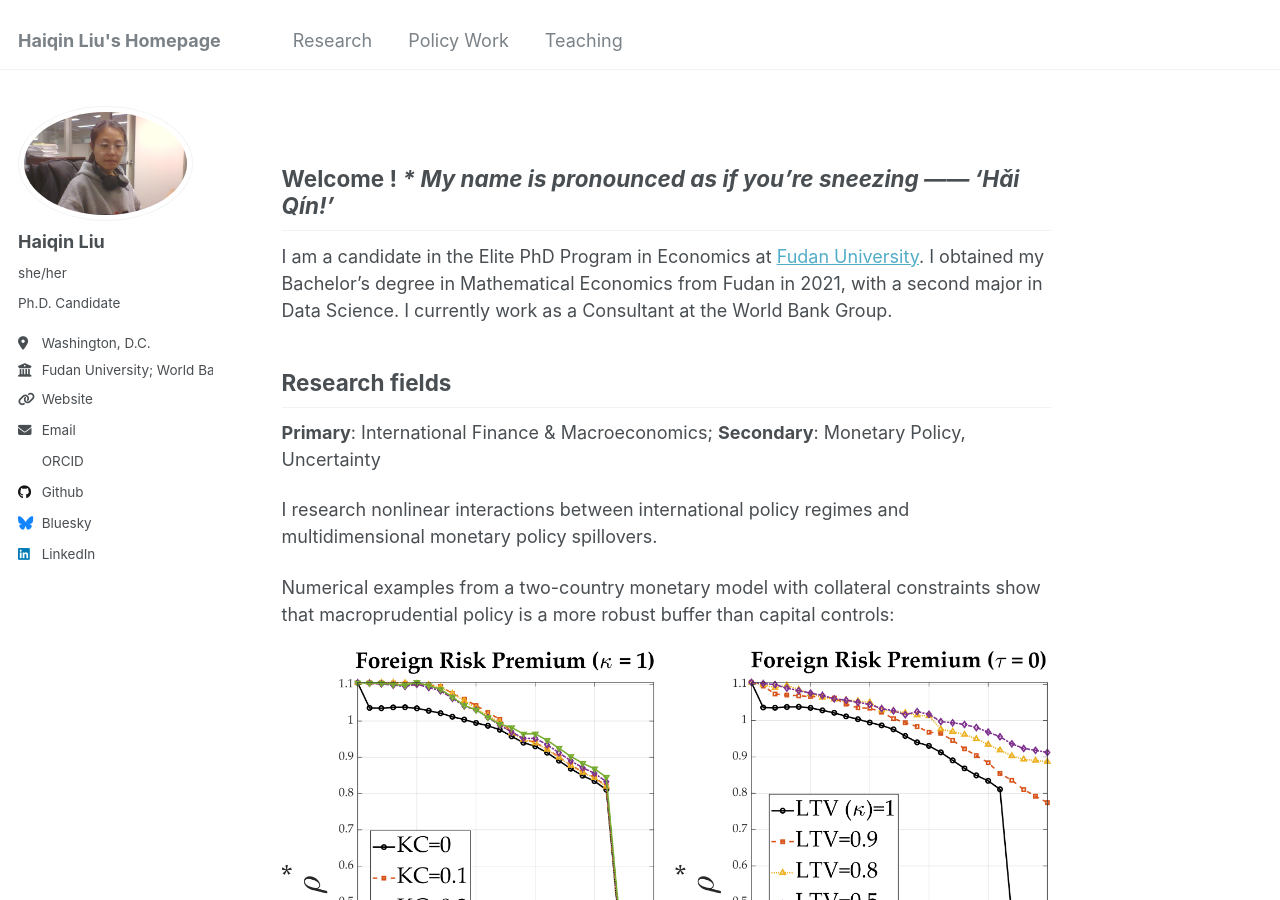
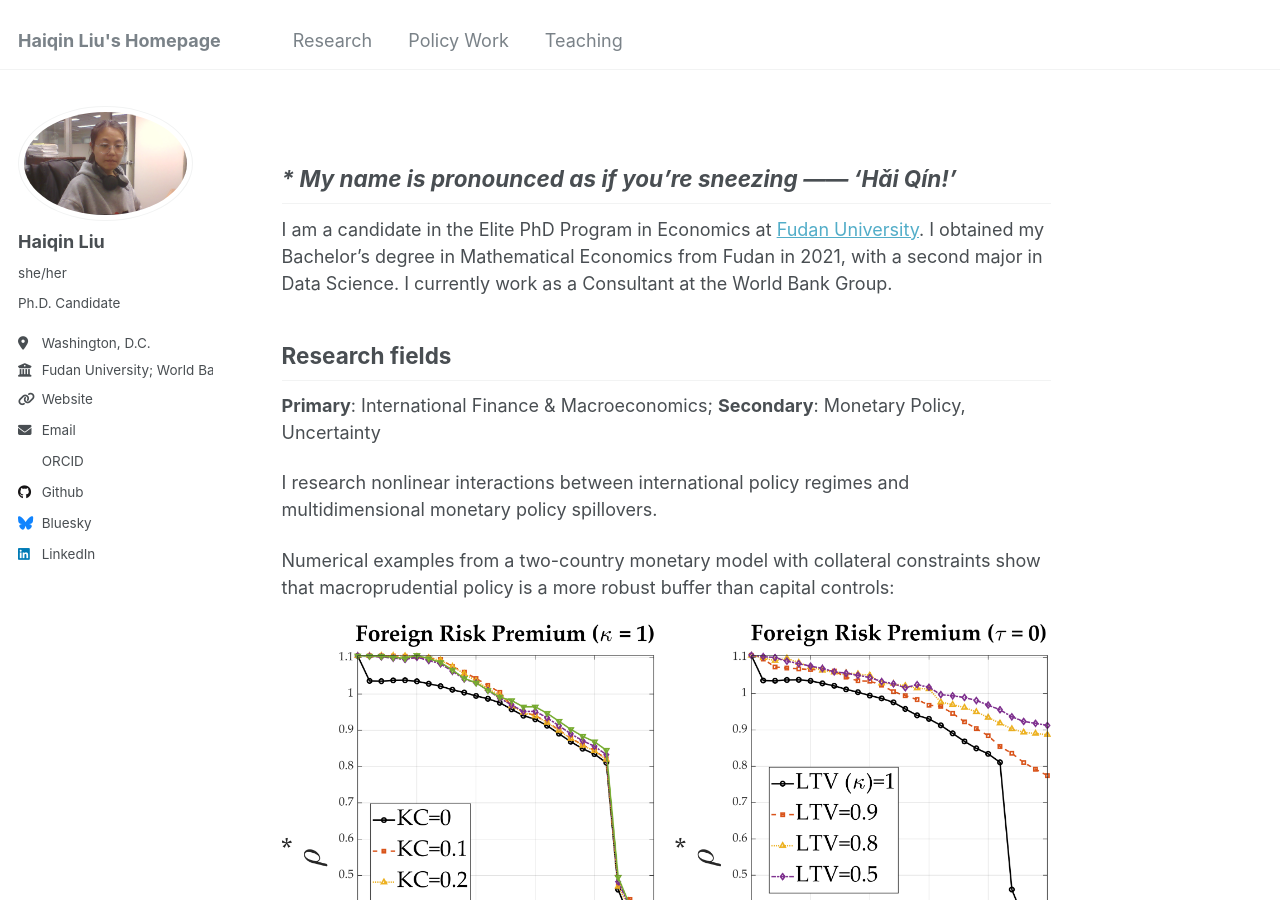
Before and after one commit to liuhaiqinFDU/liuhaiqinFDU.github.io, a Jekyll site: the page built from about.md, in a window 1280 px wide and 900 px high. Built offline with Jekyll 4.4.1, drawn with Linux system fonts in a browser that asks for light colours; some web fonts are replaced.

Commit message:
Update about.md

```diff
--- a/about.md
+++ b/about.md
@@ -7,7 +7,7 @@
   - /about.html
 ---
 
-## Welcome ! *\* My name is pronounced as if you're sneezing —— 'Hǎi Qín!'*
+## *\* My name is pronounced as if you're sneezing —— 'Hǎi Qín!'*
 
 I am a candidate in the Elite PhD Program in Economics at [Fudan University](https://www.fudan.edu.cn/en/). I obtained my Bachelor’s degree in Mathematical Economics from Fudan in 2021, with a second major in Data Science. I currently work as a Consultant at the World Bank Group.
 
```
